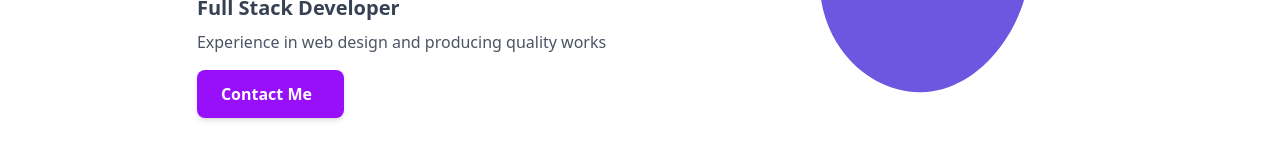
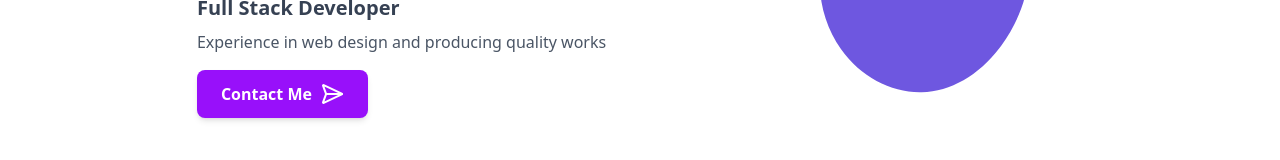
Before and after one commit to HypertextAssassinRajith/portfolio, a Next.js app: page / in a window 1280 px wide. Shown: the part 460-620 px from the top of the page. Built offline with nearby package versions, Linux system fonts and the light colour scheme.

Commit message:
feat: enhance Info component with animated send icon for contact link

```diff
--- a/app/components/info.tsx
+++ b/app/components/info.tsx
@@ -4,6 +4,7 @@ import React, { useEffect, useState } from "react";
 import { useTheme } from "next-themes";
 import Profile from "@/app/assets/perfil.png";
 import Image from "next/image";
+import { SendHorizontal } from "lucide-react";
 
 export default function Info() {
   const { theme } = useTheme();
@@ -55,9 +56,10 @@ export default function Info() {
         </p>
         <a
           href="mailto:sanjayasenanayaka11@gmail.com"
-          className="mt-4 px-6 py-3 bg-purple-600 text-white font-semibold rounded-lg shadow-md hover:bg-purple-700 flex items-center gap-2"
+          className="mt-4 px-6 py-3 bg-purple-600 text-white font-semibold rounded-lg shadow-md hover:bg-purple-700 flex items-center gap-2 transition-transform duration-300 group"
         >
-          Contact Me <i className="uil uil-envelope-upload"></i>
+          Contact Me
+          <SendHorizontal className="transform transition-transform duration-300 group-hover:translate-x-2" />
         </a>
       </div>
       <div className="flex flex-col lg:flex-row items-center justify-center w-fit">
```
Also changed, not shown: 1 other file (tests, documents, lock files or other folders).
